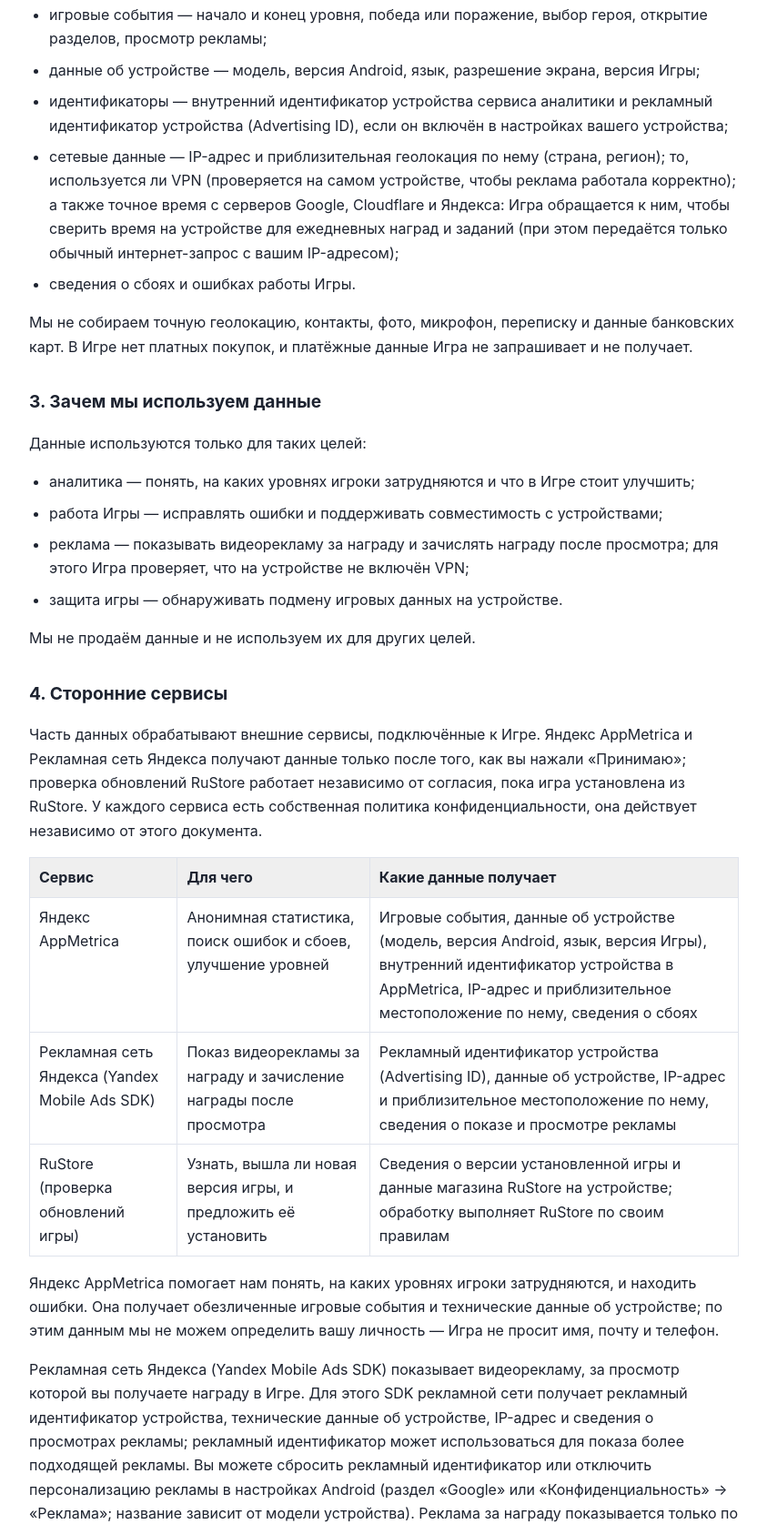
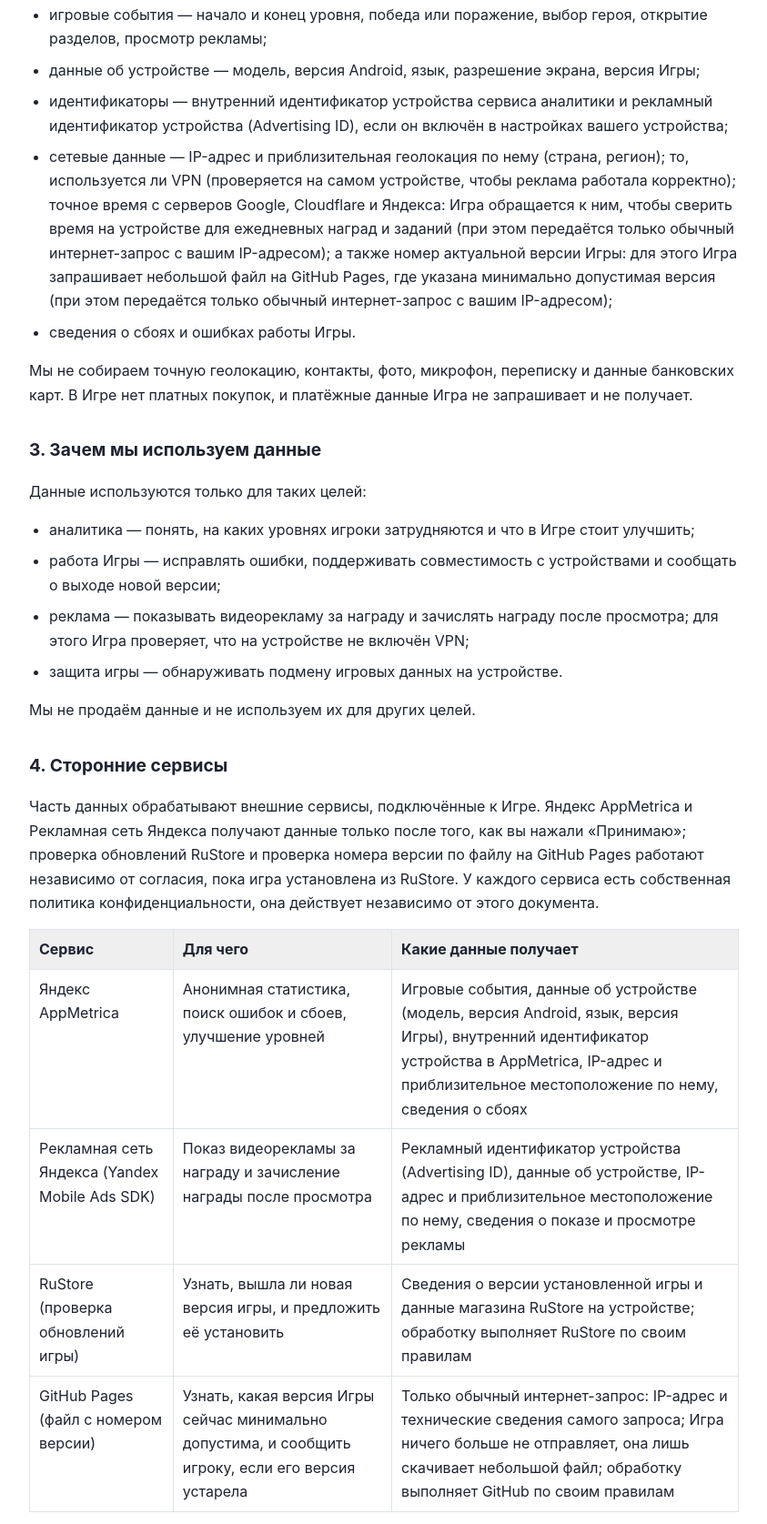
Before and after one commit to awuawen/vosstanie-robotov-privacy, a plain HTML site: page index.html in a window 1280 px wide. Shown: the part 603-2278 px from the top of the page at 91% size, without its empty margins (218-1061 px from the left). Drawn offline with Linux system fonts and the light colour scheme.

Commit message:
Add files via upload

```diff
--- a/index.html
+++ b/index.html
@@ -36,7 +36,7 @@ th{background:rgba(127,127,127,.12)}
 <li>игровые события — начало и конец уровня, победа или поражение, выбор героя, открытие разделов, просмотр рекламы;</li>
 <li>данные об устройстве — модель, версия Android, язык, разрешение экрана, версия Игры;</li>
 <li>идентификаторы — внутренний идентификатор устройства сервиса аналитики и рекламный идентификатор устройства (Advertising ID), если он включён в настройках вашего устройства;</li>
-<li>сетевые данные — IP-адрес и приблизительная геолокация по нему (страна, регион); то, используется ли VPN (проверяется на самом устройстве, чтобы реклама работала корректно); а также точное время с серверов Google, Cloudflare и Яндекса: Игра обращается к ним, чтобы сверить время на устройстве для ежедневных наград и заданий (при этом передаётся только обычный интернет-запрос с вашим IP-адресом);</li>
+<li>сетевые данные — IP-адрес и приблизительная геолокация по нему (страна, регион); то, используется ли VPN (проверяется на самом устройстве, чтобы реклама работала корректно); точное время с серверов Google, Cloudflare и Яндекса: Игра обращается к ним, чтобы сверить время на устройстве для ежедневных наград и заданий (при этом передаётся только обычный интернет-запрос с вашим IP-адресом); а также номер актуальной версии Игры: для этого Игра запрашивает небольшой файл на GitHub Pages, где указана минимально допустимая версия (при этом передаётся только обычный интернет-запрос с вашим IP-адресом);</li>
 <li>сведения о сбоях и ошибках работы Игры.</li>
 </ul>
 <p>Мы не собираем точную геолокацию, контакты, фото, микрофон, переписку и данные банковских карт. В Игре нет платных покупок, и платёжные данные Игра не запрашивает и не получает.</p>
@@ -44,18 +44,18 @@ th{background:rgba(127,127,127,.12)}
 <p>Данные используются только для таких целей:</p>
 <ul>
 <li>аналитика — понять, на каких уровнях игроки затрудняются и что в Игре стоит улучшить;</li>
-<li>работа Игры — исправлять ошибки и поддерживать совместимость с устройствами;</li>
+<li>работа Игры — исправлять ошибки, поддерживать совместимость с устройствами и сообщать о выходе новой версии;</li>
 <li>реклама — показывать видеорекламу за награду и зачислять награду после просмотра; для этого Игра проверяет, что на устройстве не включён VPN;</li>
 <li>защита игры — обнаруживать подмену игровых данных на устройстве.</li>
 </ul>
 <p>Мы не продаём данные и не используем их для других целей.</p>
 <h2>4. Сторонние сервисы</h2>
-<p>Часть данных обрабатывают внешние сервисы, подключённые к Игре. Яндекс AppMetrica и Рекламная сеть Яндекса получают данные только после того, как вы нажали «Принимаю»; проверка обновлений RuStore работает независимо от согласия, пока игра установлена из RuStore. У каждого сервиса есть собственная политика конфиденциальности, она действует независимо от этого документа.</p>
-<div class="tw"><table><thead><tr><th>Сервис</th><th>Для чего</th><th>Какие данные получает</th></tr></thead><tbody><tr><td>Яндекс AppMetrica</td><td>Анонимная статистика, поиск ошибок и сбоев, улучшение уровней</td><td>Игровые события, данные об устройстве (модель, версия Android, язык, версия Игры), внутренний идентификатор устройства в AppMetrica, IP-адрес и приблизительное местоположение по нему, сведения о сбоях</td></tr><tr><td>Рекламная сеть Яндекса (Yandex Mobile Ads SDK)</td><td>Показ видеорекламы за награду и зачисление награды после просмотра</td><td>Рекламный идентификатор устройства (Advertising ID), данные об устройстве, IP-адрес и приблизительное местоположение по нему, сведения о показе и просмотре рекламы</td></tr><tr><td>RuStore (проверка обновлений игры)</td><td>Узнать, вышла ли новая версия игры, и предложить её установить</td><td>Сведения о версии установленной игры и данные магазина RuStore на устройстве; обработку выполняет RuStore по своим правилам</td></tr></tbody></table></div>
+<p>Часть данных обрабатывают внешние сервисы, подключённые к Игре. Яндекс AppMetrica и Рекламная сеть Яндекса получают данные только после того, как вы нажали «Принимаю»; проверка обновлений RuStore и проверка номера версии по файлу на GitHub Pages работают независимо от согласия, пока игра установлена из RuStore. У каждого сервиса есть собственная политика конфиденциальности, она действует независимо от этого документа.</p>
+<div class="tw"><table><thead><tr><th>Сервис</th><th>Для чего</th><th>Какие данные получает</th></tr></thead><tbody><tr><td>Яндекс AppMetrica</td><td>Анонимная статистика, поиск ошибок и сбоев, улучшение уровней</td><td>Игровые события, данные об устройстве (модель, версия Android, язык, версия Игры), внутренний идентификатор устройства в AppMetrica, IP-адрес и приблизительное местоположение по нему, сведения о сбоях</td></tr><tr><td>Рекламная сеть Яндекса (Yandex Mobile Ads SDK)</td><td>Показ видеорекламы за награду и зачисление награды после просмотра</td><td>Рекламный идентификатор устройства (Advertising ID), данные об устройстве, IP-адрес и приблизительное местоположение по нему, сведения о показе и просмотре рекламы</td></tr><tr><td>RuStore (проверка обновлений игры)</td><td>Узнать, вышла ли новая версия игры, и предложить её установить</td><td>Сведения о версии установленной игры и данные магазина RuStore на устройстве; обработку выполняет RuStore по своим правилам</td></tr><tr><td>GitHub Pages (файл с номером версии)</td><td>Узнать, какая версия Игры сейчас минимально допустима, и сообщить игроку, если его версия устарела</td><td>Только обычный интернет-запрос: IP-адрес и технические сведения самого запроса; Игра ничего больше не отправляет, она лишь скачивает небольшой файл; обработку выполняет GitHub по своим правилам</td></tr></tbody></table></div>
 <p>Яндекс AppMetrica помогает нам понять, на каких уровнях игроки затрудняются, и находить ошибки. Она получает обезличенные игровые события и технические данные об устройстве; по этим данным мы не можем определить вашу личность — Игра не просит имя, почту и телефон.</p>
 <p>Рекламная сеть Яндекса (Yandex Mobile Ads SDK) показывает видеорекламу, за просмотр которой вы получаете награду в Игре. Для этого SDK рекламной сети получает рекламный идентификатор устройства, технические данные об устройстве, IP-адрес и сведения о просмотрах рекламы; рекламный идентификатор может использоваться для показа более подходящей рекламы. Вы можете сбросить рекламный идентификатор или отключить персонализацию рекламы в настройках Android (раздел «Google» или «Конфиденциальность» → «Реклама»; название зависит от модели устройства). Реклама за награду показывается только по вашему желанию, а перед её показом Игра проверяет, что на устройстве не включён VPN.</p>
-<p>Яндекс AppMetrica и Рекламную сеть Яндекса предоставляет ООО «Яндекс», которое самостоятельно определяет способы и сроки обработки данных, полученных его SDK, в соответствии со своими условиями и применимым законодательством. Проверку обновлений выполняет сервис RuStore: он сообщает игре, что вышла новая версия, и предлагает её установить; данные при этом обрабатывает RuStore по условиям магазина. Мы не передаём этим сервисам ваши имя, почту, телефон, точную геолокацию, контакты и платёжные данные.</p>
-<p>Подробнее: политика конфиденциальности Яндекса — <a href="https://yandex.ru/legal/confidential/">https://yandex.ru/legal/confidential/</a> ; условия использования сервиса Яндекс Метрика и AppMetrica — <a href="https://yandex.ru/legal/metrica_termsofuse/ru/">https://yandex.ru/legal/metrica_termsofuse/ru/</a> ; условия Рекламной сети Яндекса — <a href="https://yandex.ru/legal/ad_network_agreement/">https://yandex.ru/legal/ad_network_agreement/</a> ; условия RuStore — <a href="https://www.rustore.ru/help/">https://www.rustore.ru/help/</a> . В Игре также есть ссылка на наш Telegram-канал: при переходе по ней действуют правила Telegram.</p>
+<p>Яндекс AppMetrica и Рекламную сеть Яндекса предоставляет ООО «Яндекс», которое самостоятельно определяет способы и сроки обработки данных, полученных его SDK, в соответствии со своими условиями и применимым законодательством. Проверку обновлений выполняет сервис RuStore: он сообщает игре, что вышла новая версия, и предлагает её установить; данные при этом обрабатывает RuStore по условиям магазина. Кроме того, при запуске Игра скачивает с GitHub Pages небольшой файл с номером минимально допустимой версии и сравнивает его со своей версией; если файл недоступен, Игра продолжает работать как обычно. Мы не передаём этим сервисам ваши имя, почту, телефон, точную геолокацию, контакты и платёжные данные.</p>
+<p>Подробнее: политика конфиденциальности Яндекса — <a href="https://yandex.ru/legal/confidential/">https://yandex.ru/legal/confidential/</a> ; условия использования сервиса Яндекс Метрика и AppMetrica — <a href="https://yandex.ru/legal/metrica_termsofuse/ru/">https://yandex.ru/legal/metrica_termsofuse/ru/</a> ; условия Рекламной сети Яндекса — <a href="https://yandex.ru/legal/ad_network_agreement/">https://yandex.ru/legal/ad_network_agreement/</a> ; условия RuStore — <a href="https://www.rustore.ru/help/">https://www.rustore.ru/help/</a> ; заявление о конфиденциальности GitHub — <a href="https://docs.github.com/site-policy/privacy-policies/github-general-privacy-statement">https://docs.github.com/site-policy/privacy-policies/github-general-privacy-statement</a> . В Игре также есть ссылка на наш Telegram-канал: при переходе по ней действуют правила Telegram.</p>
 <h2>5. Дети, хранение и защита данных</h2>
 <p>Игра не предназначена для детей младше 12 лет, и мы не собираем их данные намеренно. Если вы родитель и заметили, что ребёнок передал нам свои данные, напишите на m875ev126@gmail.com — мы удалим их.</p>
 <p>Игровой прогресс хранится на вашем устройстве в защищённом виде и удаляется вместе с Игрой. Данные аналитики хранятся на серверах сервиса AppMetrica не дольше, чем нужно для её целей, по правилам этого сервиса. Мы применяем разумные меры защиты, но ни одна передача данных через интернет не может быть абсолютно безопасной.</p>
```
